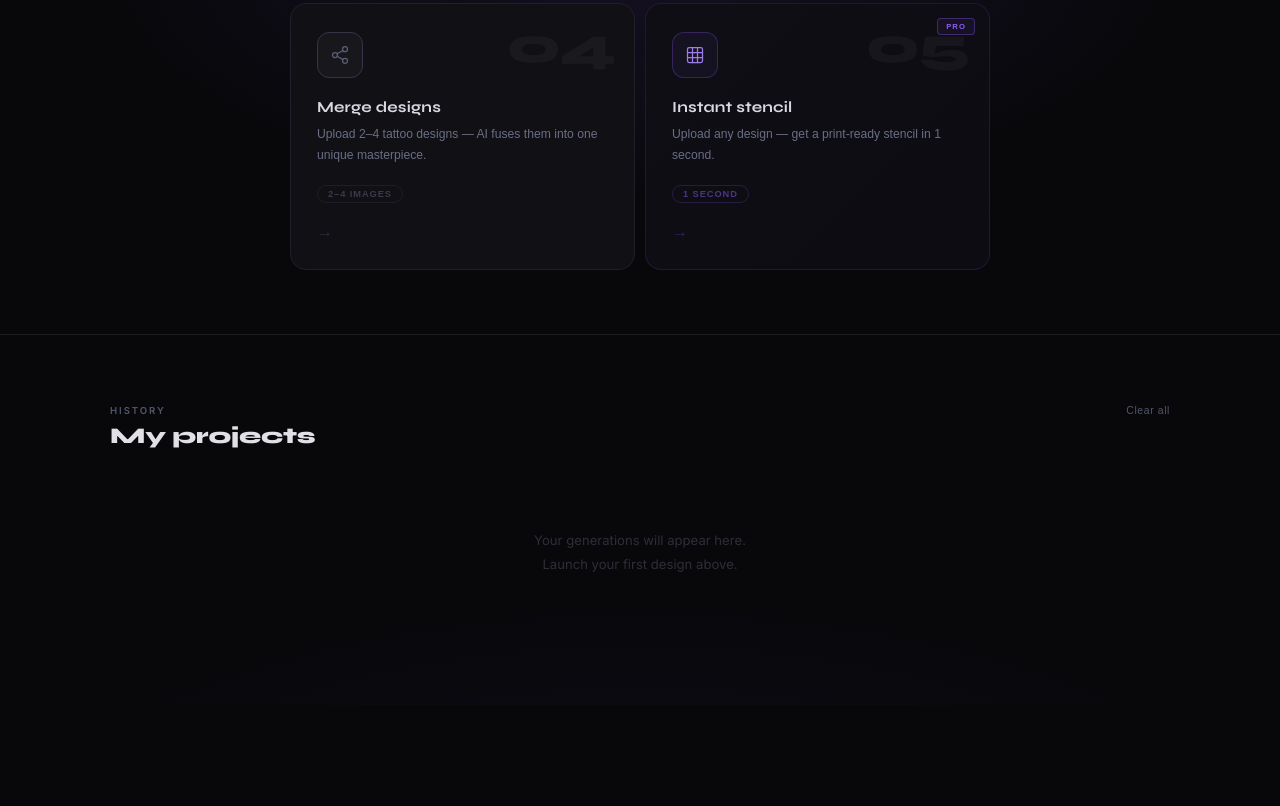
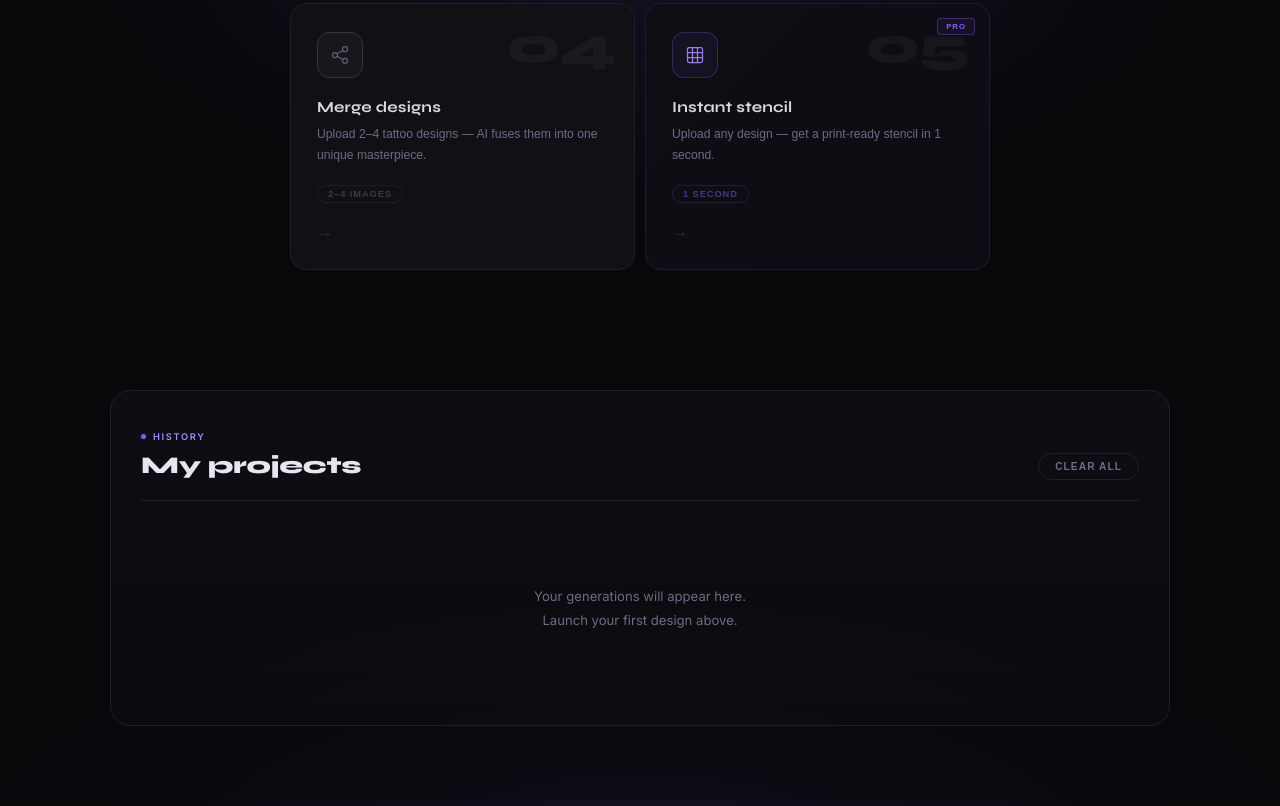
Before and after one commit to alexgalustian4-ship-it/tattoo-saas, a website: page outil.html in a window 1280 px wide. Shown: the part 800-1606 px from the top of the page. Before the commit the page ends 1505 px from the top, so only its background shows below. Drawn offline with Linux system fonts and the light colour scheme.

Commit message:
Clean up My projects history section: defined panel, violet eyebrow, proper clear button
Co-Authored-By: Claude Opus 4.8 <noreply@anthropic.com>

```diff
--- a/outil.html
+++ b/outil.html
@@ -635,6 +635,43 @@
     }
 
     /* ── HISTORIQUE ─────────────────────────── */
+    .history-panel {
+      max-width: 1060px; margin: 0 auto;
+      background: linear-gradient(180deg, rgba(20,18,28,0.55) 0%, rgba(14,14,18,0.55) 100%);
+      border: 1px solid var(--border);
+      border-radius: 20px; padding: 32px 30px 36px;
+      backdrop-filter: blur(8px);
+    }
+    .history-head {
+      display: flex; align-items: flex-end; justify-content: space-between;
+      margin-bottom: 28px; padding-bottom: 20px;
+      border-bottom: 1px solid var(--border);
+    }
+    .history-eyebrow {
+      display: inline-flex; align-items: center; gap: 7px;
+      font-size: 0.58rem; font-weight: 700; letter-spacing: 0.18em;
+      text-transform: uppercase; color: var(--violet-bright); margin-bottom: 9px;
+    }
+    .history-eyebrow::before {
+      content: ''; width: 5px; height: 5px; border-radius: 50%;
+      background: var(--violet); box-shadow: 0 0 7px var(--violet-glow);
+    }
+    .history-title {
+      font-family: 'Syne', sans-serif; font-size: 1.5rem; font-weight: 800;
+      letter-spacing: -0.01em; color: var(--text);
+    }
+    .history-clear {
+      font-size: 0.64rem; font-weight: 600; letter-spacing: 0.1em; text-transform: uppercase;
+      color: var(--text-muted); background: none;
+      border: 1px solid var(--border); border-radius: 20px;
+      padding: 7px 16px; cursor: pointer; transition: all 0.2s; white-space: nowrap;
+    }
+    .history-clear:hover { color: #fca5a5; border-color: rgba(239,68,68,0.4); }
+    @media (max-width: 600px) {
+      .history-panel { padding: 24px 18px 28px; border-radius: 16px; }
+      .history-title { font-size: 1.25rem; }
+    }
+
     .hist-card {
       background: var(--bg-card); border: 1px solid var(--border);
       border-radius: 10px;
@@ -1753,24 +1790,23 @@
   </section>
 
   <!-- ══════════ MES PROJETS ══════════ -->
-  <section id="history-section" style="display:none; width:100%; padding:64px 24px 80px; border-top:1px solid #1c1c22;">
-    <div style="max-width:1060px; margin:0 auto;">
-      <div style="display:flex; align-items:baseline; justify-content:space-between; margin-bottom:32px;">
+  <section id="history-section" style="display:none; width:100%; padding:56px 16px 80px; position:relative; z-index:1;">
+    <div class="history-panel">
+      <div class="history-head">
         <div>
-          <p style="font-size:0.6rem; font-weight:600; letter-spacing:0.2em; text-transform:uppercase; color:#52566a; margin-bottom:6px;">History</p>
-          <h2 style="font-family:'Syne',sans-serif; font-size:1.4rem; font-weight:800; letter-spacing:-0.01em; color:#e0e0e6;">My projects</h2>
-        </div>
-        <button onclick="if(confirm('Clear all history?')){localStorage.removeItem('ink_projects');renderHistory();}"
-          style="font-size:0.65rem; color:#52566a; background:none; border:none; cursor:pointer; letter-spacing:0.06em; padding:6px 0;">
+          <p class="history-eyebrow">History</p>
+          <h2 class="history-title">My projects</h2>
+        </div>
+        <button class="history-clear" onclick="if(confirm('Clear all history?')){localStorage.removeItem('ink_projects');renderHistory();}">
           Clear all
         </button>
       </div>
 
-      <div id="history-empty" style="display:none; text-align:center; padding:48px 0; color:#2e2e3a; font-size:0.82rem; line-height:1.8;">
+      <div id="history-empty" style="display:none; text-align:center; padding:56px 0; color:var(--text-muted); font-size:0.82rem; line-height:1.8;">
         Your generations will appear here.<br>Launch your first design above.
       </div>
 
-      <div id="history-grid" style="display:none; grid-template-columns:repeat(auto-fill, minmax(200px, 1fr)); gap:16px;"></div>
+      <div id="history-grid" style="display:none; grid-template-columns:repeat(auto-fill, minmax(210px, 1fr)); gap:16px;"></div>
     </div>
   </section>
 
```
